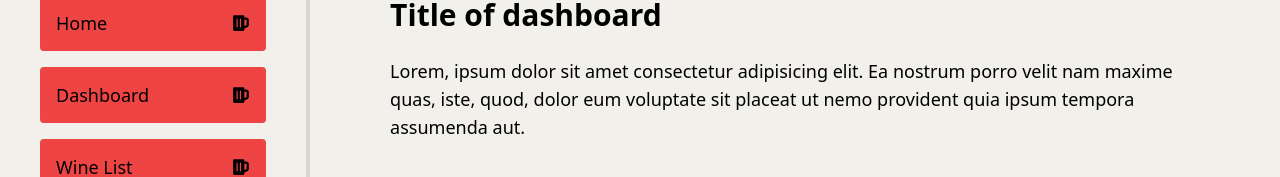
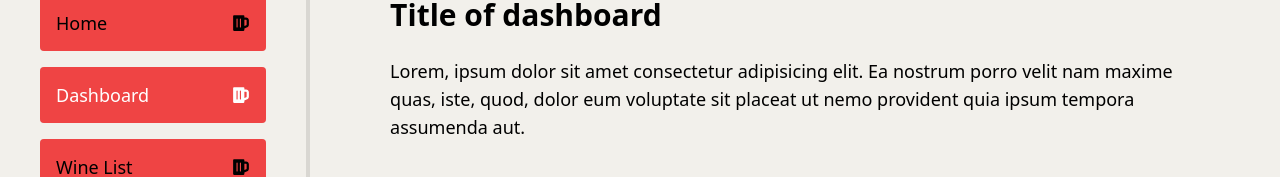
Before and after one commit to Fr3nk21/the-wine-database, a React (Vite) app: page /dashboard in a window 1280 px wide. Shown: the part 177-354 px from the top of the page. Built offline with nearby package versions, Linux system fonts and the light colour scheme.

Commit message:
Sidebar 'Active' functionality design implementation

```diff
--- a/src/components/Sidebar.tsx
+++ b/src/components/Sidebar.tsx
@@ -1,6 +1,11 @@
 import { FaBeer } from 'react-icons/fa';
+import { useLocation } from 'react-router-dom';
 
 function Sidebar() {
+  const location = useLocation();
+
+  const isActive = (path: string) => location.pathname === path;
+
   return (
     <div className="flex flex-col p-10 border-r-4 bg-color1 border-color2">
       <div>
@@ -14,7 +19,7 @@ function Sidebar() {
           <li className="flex flex-row items-center justify-between mb-4 rounded bg-color2 active:bg-color4">
             <a
               href="http://localhost:5173/"
-              className="flex flex-row items-center justify-between w-full gap-4 p-4 text-lg font-normal bg-red-500 rounded h-14"
+              className={`flex h-14 w-full flex-row items-center justify-between gap-4 rounded bg-red-500 p-4 text-lg font-normal ${isActive('/') ? 'bg-color4 text-white' : 'bg-red-500'}`}
             >
               Home
               <FaBeer />
@@ -23,7 +28,7 @@ function Sidebar() {
           <li className="flex flex-row items-center justify-between mb-4 rounded bg-color2 active:bg-color4">
             <a
               href="http://localhost:5173/dashboard"
-              className="flex flex-row items-center justify-between w-full gap-4 p-4 text-lg font-normal bg-red-500 rounded h-14"
+              className={`flex h-14 w-full flex-row items-center justify-between gap-4 rounded bg-red-500 p-4 text-lg font-normal ${isActive('/dashboard') ? 'bg-color4 text-white' : 'bg-red-500'}`}
             >
               Dashboard
               <FaBeer />
@@ -32,7 +37,7 @@ function Sidebar() {
           <li className="flex flex-row items-center justify-between mb-4 rounded bg-color2 active:bg-color4">
             <a
               href="http://localhost:5173/wine-list"
-              className="flex flex-row items-center justify-between w-full gap-4 p-4 text-lg font-normal bg-red-500 rounded h-14"
+              className={`flex h-14 w-full flex-row items-center justify-between gap-4 rounded bg-red-500 p-4 text-lg font-normal ${isActive('/wine-list') ? 'bg-color4 text-white' : 'bg-red-500'}`}
             >
               Wine List
               <FaBeer />
--- a/src/pages/WineList.tsx
+++ b/src/pages/WineList.tsx
@@ -1,9 +1,9 @@
-import Sidebar from '../components/Sidebar'
-import WineCard from '../components/WineCard'
+import Sidebar from '../components/Sidebar';
+import WineCard from '../components/WineCard';
 
 const WineList = () => {
   return (
-    <div className="bg-green-500 h-screen flex">
+    <div className="flex h-screen bg-green-500">
       <Sidebar />
 
       {/* WINE LIST PAGE */}
@@ -40,7 +40,7 @@ const WineList = () => {
         </div>
       </div>
     </div>
-  )
-}
+  );
+};
 
-export default WineList
+export default WineList;
```
